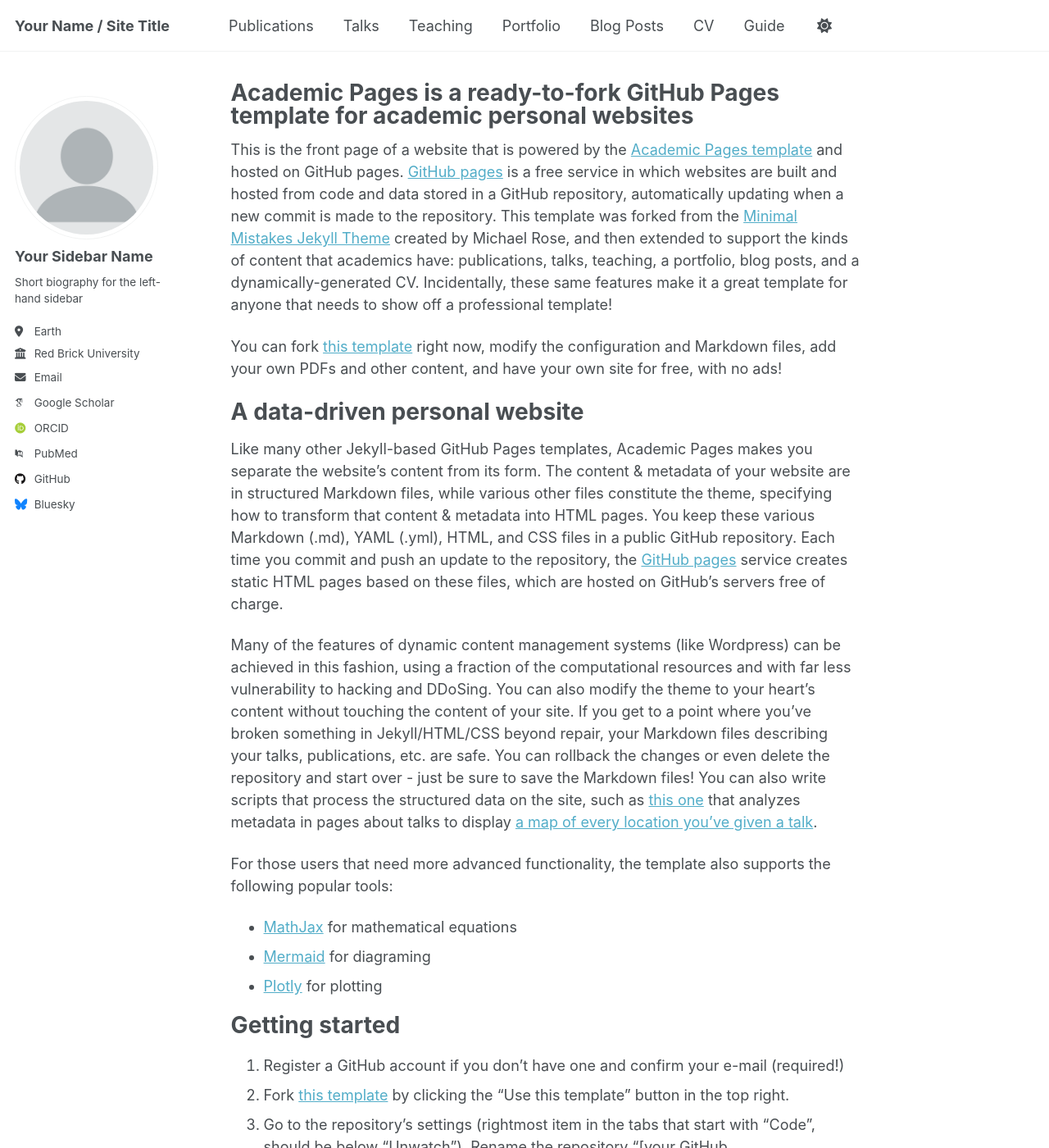
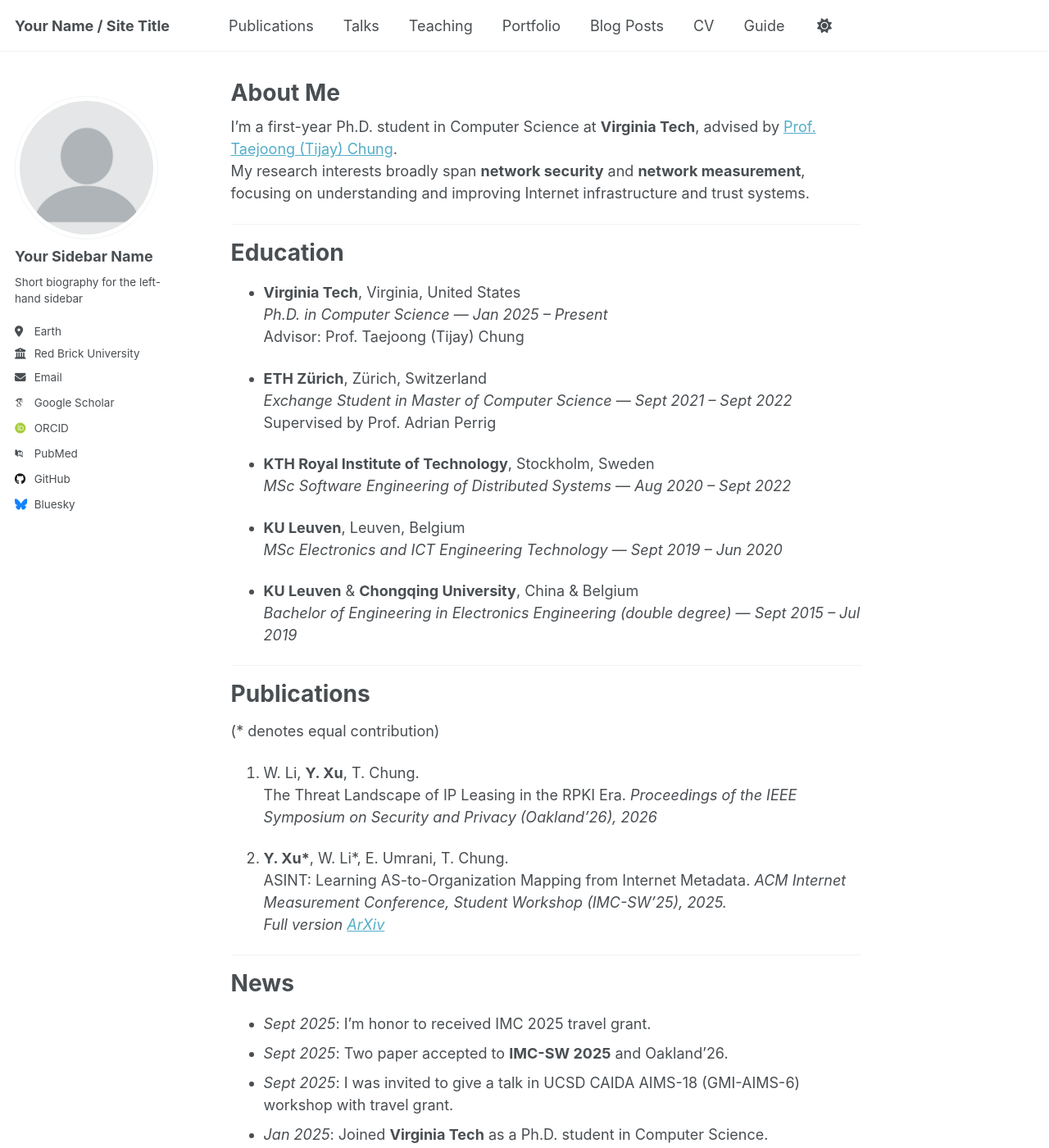
Before and after one commit to xuyongzhe-vt/xuyongzhe-vt.github.io, a Jekyll site: the page built from _pages/about.md, in a window 1280 px wide and 1400 px high. Shown: the whole window at 82% size. Built offline with Jekyll 4.4.1, drawn with Linux system fonts in a browser that asks for light colours; some web fonts are replaced; a script that is not in the unit is left out; some of the changed text lies outside the part shown.

Commit message:
fix about

```diff
--- a/_pages/about.md
+++ b/_pages/about.md
@@ -1,56 +1,70 @@
 ---
 permalink: /
-title: "Academic Pages is a ready-to-fork GitHub Pages template for academic personal websites"
+title: "About Me"
 author_profile: true
 redirect_from:
   - /about/
   - /about.html
 ---
 
-This is the front page of a website that is powered by the [Academic Pages template](https://github.com/academicpages/academicpages.github.io) and hosted on GitHub pages. [GitHub pages](https://pages.github.com) is a free service in which websites are built and hosted from code and data stored in a GitHub repository, automatically updating when a new commit is made to the repository. This template was forked from the [Minimal Mistakes Jekyll Theme](https://mmistakes.github.io/minimal-mistakes/) created by Michael Rose, and then extended to support the kinds of content that academics have: publications, talks, teaching, a portfolio, blog posts, and a dynamically-generated CV. Incidentally, these same features make it a great template for anyone that needs to show off a professional template!
+I'm a first-year Ph.D. student in Computer Science at **Virginia Tech**, advised by [Prof. Taejoong (Tijay) Chung](https://taejoong.github.io).
+My research interests broadly span **network security** and **network measurement**, focusing on understanding and improving Internet infrastructure and trust systems.
 
- You can fork [this template](https://github.com/academicpages/academicpages.github.io) right now, modify the configuration and Markdown files, add your own PDFs and other content, and have your own site for free, with no ads!
+---
 
-A data-driven personal website
+Education
 ======
-Like many other Jekyll-based GitHub Pages templates, Academic Pages makes you separate the website's content from its form. The content & metadata of your website are in structured Markdown files, while various other files constitute the theme, specifying how to transform that content & metadata into HTML pages. You keep these various Markdown (.md), YAML (.yml), HTML, and CSS files in a public GitHub repository. Each time you commit and push an update to the repository, the [GitHub pages](https://pages.github.com/) service creates static HTML pages based on these files, which are hosted on GitHub's servers free of charge.
 
-Many of the features of dynamic content management systems (like Wordpress) can be achieved in this fashion, using a fraction of the computational resources and with far less vulnerability to hacking and DDoSing. You can also modify the theme to your heart's content without touching the content of your site. If you get to a point where you've broken something in Jekyll/HTML/CSS beyond repair, your Markdown files describing your talks, publications, etc. are safe. You can rollback the changes or even delete the repository and start over - just be sure to save the Markdown files! You can also write scripts that process the structured data on the site, such as [this one](https://github.com/academicpages/academicpages.github.io/blob/master/talkmap.ipynb) that analyzes metadata in pages about talks to display [a map of every location you've given a talk](https://academicpages.github.io/talkmap.html).
+- **Virginia Tech**, Virginia, United States
+*Ph.D. in Computer Science* — *Jan 2025 – Present*
+Advisor: Prof. Taejoong (Tijay) Chung
 
-For those users that need more advanced functionality, the template also supports the following popular tools:
-- [MathJax](https://www.mathjax.org/) for mathematical equations
-- [Mermaid](https://mermaid.js.org/) for diagraming
-- [Plotly](https://plotly.com/javascript/) for plotting
+- **ETH Zürich**, Zürich, Switzerland
+*Exchange Student in Master of Computer Science* — *Sept 2021 – Sept 2022*
+Supervised by Prof. Adrian Perrig
 
-Getting started
+- **KTH Royal Institute of Technology**, Stockholm, Sweden
+*MSc Software Engineering of Distributed Systems* — *Aug 2020 – Sept 2022*
+
+- **KU Leuven**, Leuven, Belgium
+*MSc Electronics and ICT Engineering Technology* — *Sept 2019 – Jun 2020*
+
+- **KU Leuven** & **Chongqing University**, China & Belgium
+*Bachelor of Engineering in Electronics Engineering (double degree)* — *Sept 2015 – Jul 2019*
+
+---
+
+Publications
 ======
-1. Register a GitHub account if you don't have one and confirm your e-mail (required!)
-1. Fork [this template](https://github.com/academicpages/academicpages.github.io) by clicking the "Use this template" button in the top right.
-1. Go to the repository's settings (rightmost item in the tabs that start with "Code", should be below "Unwatch"). Rename the repository "[your GitHub username].github.io", which will also be your website's URL.
-1. Set site-wide configuration and create content & metadata (see below -- also see [this set of diffs](https://archive.is/3TPas) showing what files were changed to set up [an example site](https://getorg-testacct.github.io) for a user with the username "getorg-testacct")
-1. Upload any files (like PDFs, .zip files, etc.) to the files/ directory. They will appear at https://[your GitHub username].github.io/files/example.pdf.
-1. Check status by going to the repository settings, in the "GitHub pages" section
 
-Site-wide configuration
-------
-The main configuration file for the site is in the base directory in [_config.yml](https://github.com/academicpages/academicpages.github.io/blob/master/_config.yml), which defines the content in the sidebars and other site-wide features. You will need to replace the default variables with ones about yourself and your site's github repository. The configuration file for the top menu is in [_data/navigation.yml](https://github.com/academicpages/academicpages.github.io/blob/master/_data/navigation.yml). For example, if you don't have a portfolio or blog posts, you can remove those items from that navigation.yml file to remove them from the header.
+(* denotes equal contribution)
 
-Create content & metadata
-------
-For site content, there is one Markdown file for each type of content, which are stored in directories like _publications, _talks, _posts, _teaching, or _pages. For example, each talk is a Markdown file in the [_talks directory](https://github.com/academicpages/academicpages.github.io/tree/master/_talks). At the top of each Markdown file is structured data in YAML about the talk, which the theme will parse to do lots of cool stuff. The same structured data about a talk is used to generate the list of talks on the [Talks page](https://academicpages.github.io/talks), each [individual page](https://academicpages.github.io/talks/2012-03-01-talk-1) for specific talks, the talks section for the [CV page](https://academicpages.github.io/cv), and the [map of places you've given a talk](https://academicpages.github.io/talkmap.html) (if you run this [python file](https://github.com/academicpages/academicpages.github.io/blob/master/talkmap.py) or [Jupyter notebook](https://github.com/academicpages/academicpages.github.io/blob/master/talkmap.ipynb), which creates the HTML for the map based on the contents of the _talks directory).
+1. W. Li, **Y. Xu**, T. Chung.
+   The Threat Landscape of IP Leasing in the RPKI Era.
+   *Proceedings of the IEEE Symposium on Security and Privacy (Oakland’26), 2026*
 
-**Markdown generator**
+2. **Y. Xu\***, W. Li\*, E. Umrani, T. Chung.
+   ASINT: Learning AS-to-Organization Mapping from Internet Metadata.
+   *ACM Internet Measurement Conference, Student Workshop (IMC-SW’25), 2025.*
+   *Full version [ArXiv](https://arxiv.org/abs/2508.02571)*
 
-The repository includes [a set of Jupyter notebooks](https://github.com/academicpages/academicpages.github.io/tree/master/markdown_generator
-) that converts a CSV containing structured data about talks or presentations into individual Markdown files that will be properly formatted for the Academic Pages template. The sample CSVs in that directory are the ones I used to create my own personal website at stuartgeiger.com. My usual workflow is that I keep a spreadsheet of my publications and talks, then run the code in these notebooks to generate the Markdown files, then commit and push them to the GitHub repository.
 
-How to edit your site's GitHub repository
-------
-Many people use a git client to create files on their local computer and then push them to GitHub's servers. If you are not familiar with git, you can directly edit these configuration and Markdown files directly in the github.com interface. Navigate to a file (like [this one](https://github.com/academicpages/academicpages.github.io/blob/master/_talks/2012-03-01-talk-1.md) and click the pencil icon in the top right of the content preview (to the right of the "Raw | Blame | History" buttons). You can delete a file by clicking the trashcan icon to the right of the pencil icon. You can also create new files or upload files by navigating to a directory and clicking the "Create new file" or "Upload files" buttons.
+---
 
-Example: editing a Markdown file for a talk
-![Editing a Markdown file for a talk](/images/editing-talk.png)
+News
+======
 
-For more info
-------
-More info about configuring Academic Pages can be found in [the guide](https://academicpages.github.io/markdown/), the [growing wiki](https://github.com/academicpages/academicpages.github.io/wiki), and you can always [ask a question on GitHub](https://github.com/academicpages/academicpages.github.io/discussions). The [guides for the Minimal Mistakes theme](https://mmistakes.github.io/minimal-mistakes/docs/configuration/) (which this theme was forked from) might also be helpful.
+- *Sept 2025*: I'm honor to received IMC 2025 travel grant.
+- *Sept 2025*: Two paper accepted to **IMC-SW 2025** and Oakland’26.
+- *Sept 2025*: I was invited to give a talk in UCSD CAIDA AIMS-18 (GMI-AIMS-6) workshop with travel grant.
+- *Jan 2025*: Joined **Virginia Tech** as a Ph.D. student in Computer Science.
+
+---
+
+Awards and Honors
+======
+
+- *ACM Internet Measurement Conference 2025 Travel Grant* (Sept 2025)
+- *Scholarship from ETH Zürich NetSec Group* (Jan 2022)
+- *KTH Royal Institute of Technology Scholarship* (May 2021)
+- *Exchange Scholarship from Chongqing University* (Apr 2018)
```
